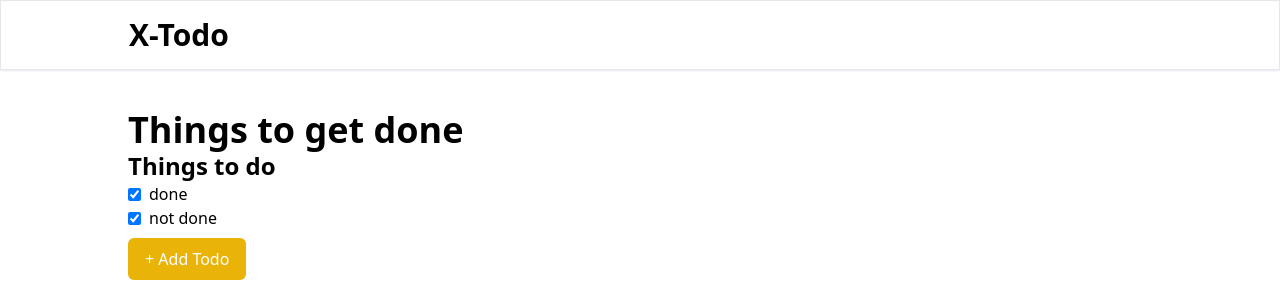
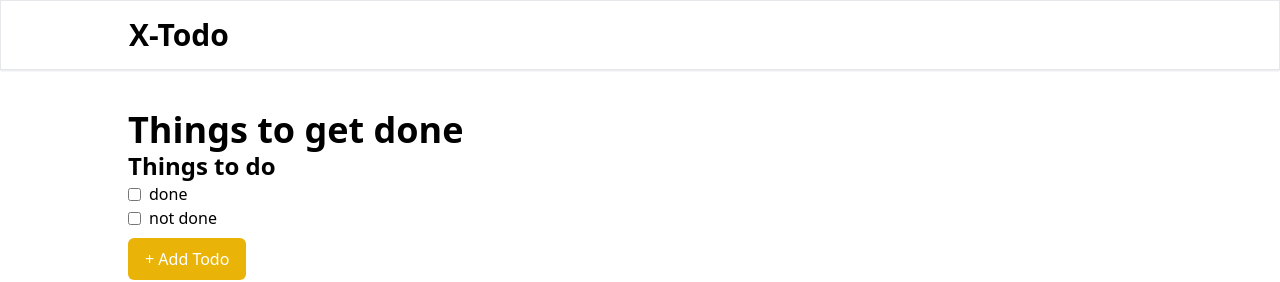
Before and after one commit to suniljoshi26/todo-app-class-base-component, a React (Vite) app: page / in a window 1280 px wide. Shown: the top 282 px of the page. Built offline with nearby package versions, Linux system fonts and the light colour scheme.

Commit message:
mark as done

```diff
--- a/src/TodoPage.tsx
+++ b/src/TodoPage.tsx
@@ -32,10 +32,18 @@ export default class TodoPage extends Component<todoprops, state> {
     this.setState({ formShow: true });
     console.log("form");
   }
+  markAsNotDone(todo: String) {
+    const t = this.state.doneList.filter((t) => t !== todo);
+    this.setState({ doneList: [...t] });
+    this.setState({ todoList: [...this.state.todoList, todo] });
+    console.log("mark as done");
+  }
+  markAsDone() {}
 
   render(): React.ReactNode {
     this.showForm = this.showForm.bind(this);
     this.addTodo = this.addTodo.bind(this);
+    this.markAsNotDone = this.markAsNotDone.bind(this);
     return (
       <div>
         <NavBar />
@@ -43,7 +51,12 @@ export default class TodoPage extends Component<todoprops, state> {
           <H1>Things to get done</H1>
           <H3>Things to do</H3>
           {this.state.todoList.map((todo, index) => (
-            <TodoRow todo={todo} key={index} done={true} />
+            <TodoRow
+              todo={todo}
+              key={index}
+              done={false}
+              onStatusChange={this.markAsDone}
+            />
           ))}
           {!this.state.formShow && (
             <Button them="highlight" onClick={this.showForm}>
@@ -53,7 +66,12 @@ export default class TodoPage extends Component<todoprops, state> {
           {this.state.formShow && <Card onSave={this.addTodo}></Card>}
           <H3>Things to done</H3>
           {this.state.doneList.map((todo, index) => (
-            <TodoRow todo={todo} key={index} done={true} />
+            <TodoRow
+              todo={todo}
+              key={index}
+              done={true}
+              onStatusChange={this.markAsNotDone}
+            />
           ))}
         </div>
       </div>
--- a/src/TodoRow.tsx
+++ b/src/TodoRow.tsx
@@ -3,13 +3,18 @@ import Checkbox from "./Checkbox";
 type rowprops = {
   todo: String;
   done: boolean;
+  onStatusChange: Function;
 };
 export default class TodoRow extends Component<rowprops> {
+  handleChange() {
+    this.props.onStatusChange(this.props.todo);
+  }
   render() {
     console.log(this.props.todo);
+    this.handleChange = this.handleChange.bind(this);
     return (
       <div className="flex space-x-2 items-center">
-        <Checkbox checked={this.props.done} />
+        <Checkbox checked={this.props.done} onChange={this.handleChange} />
         <h3>{this.props.todo}</h3>
       </div>
     );
```
